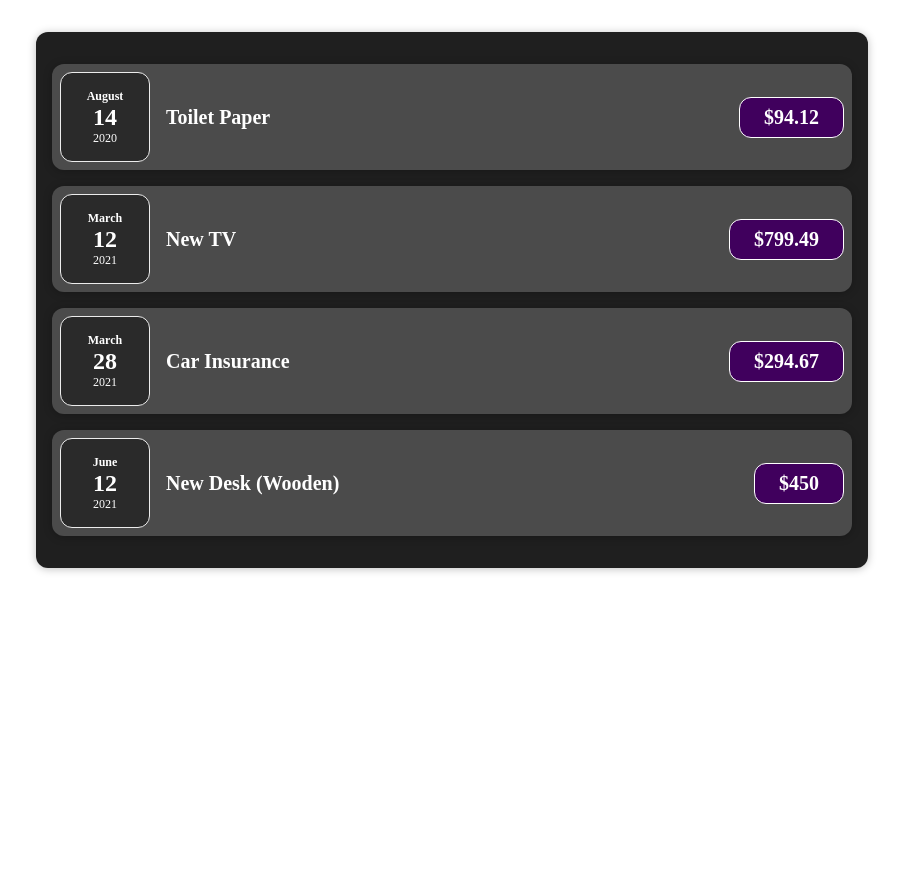
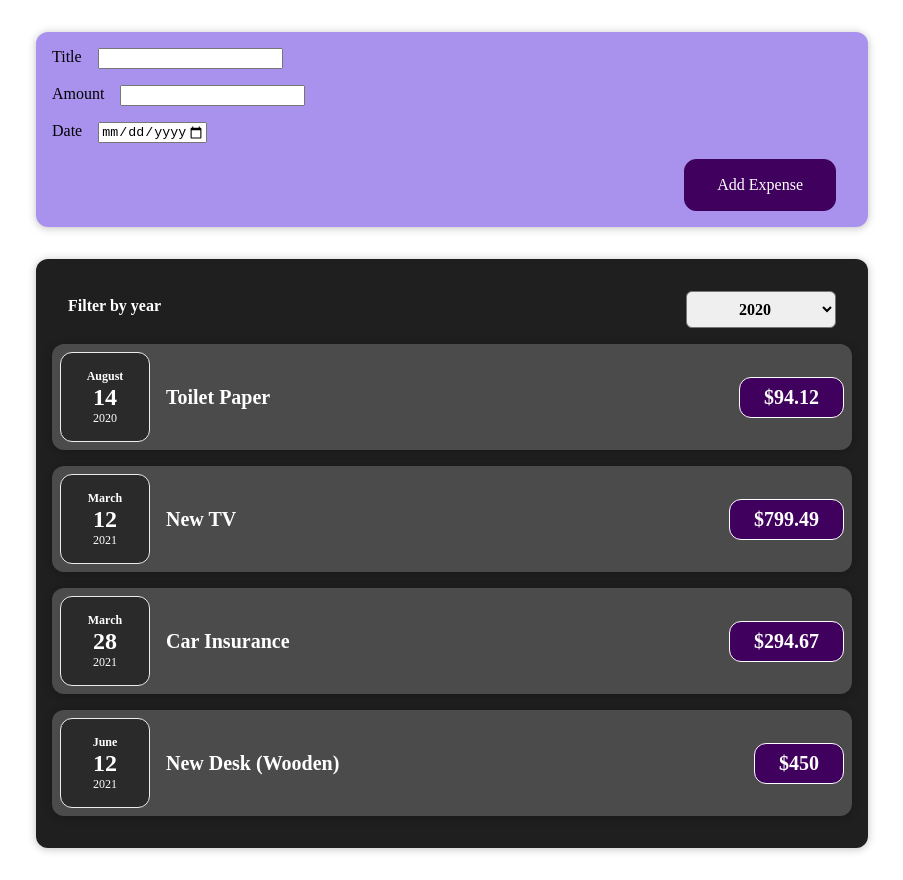
Before and after one commit to heteromeles/reactclass2, a React (Create React App) app: page / in a window 1280 px wide. Shown: the whole page, without its empty margins (188-1091 px from the left). Before the commit the page ends 800 px from the top, so only its background shows below. Built offline with nearby package versions, Linux system fonts and the light colour scheme.

Commit message:
Finished all Chapter 4 changes.

```diff
--- a/src/App.js
+++ b/src/App.js
@@ -1,4 +1,5 @@
 import Expenses from "./components/Expenses/Expenses";
+import NewExpense from "./components/NewExpense/NewExpense";
 
 const App = () => {
   const expenses = [
@@ -8,8 +9,13 @@
     { id: "e4", title: "New Desk (Wooden)", amount: 450, date: new Date(2021, 5, 12) },
   ];
 
+  const addExpenseHandler = (aNewExpense) => {
+    console.log(aNewExpense);
+  };
+
   return (
     <div className="App">
+      <NewExpense onAddExpense={addExpenseHandler} />
       <Expenses items={expenses} />
     </div>
   );
--- a/src/components/Expenses/Expenses.js
+++ b/src/components/Expenses/Expenses.js
@@ -1,15 +1,43 @@
+import { useState } from "react";
 import Card from "../UI/Card";
 import ExpenseItem from "./ExpenseItem";
 import "./Expenses.css";
+import ExpensesFilter from "./ExpensesFilter";
 
 const Expenses = (props) => {
+  const [year, setYearTo] = useState("2020");
+
+  const yearFilterChangeHandler = (aSelectedYear) => {
+    console.log("yearFilterChangeHandler says " + aSelectedYear);
+    setYearTo(aSelectedYear);
+  };
+
   return (
-    <Card className="expenses">
-      <ExpenseItem title={props.items[0].title} amount={props.items[0].amount} date={props.items[0].date}></ExpenseItem>
-      <ExpenseItem title={props.items[1].title} amount={props.items[1].amount} date={props.items[1].date}></ExpenseItem>
-      <ExpenseItem title={props.items[2].title} amount={props.items[2].amount} date={props.items[2].date}></ExpenseItem>
-      <ExpenseItem title={props.items[3].title} amount={props.items[3].amount} date={props.items[3].date}></ExpenseItem>
-    </Card>
+    <div>
+      <Card className="expenses">
+        <ExpensesFilter selectedYear={year} onYearFilterChange={yearFilterChangeHandler} />
+        <ExpenseItem
+          title={props.items[0].title}
+          amount={props.items[0].amount}
+          date={props.items[0].date}
+        ></ExpenseItem>
+        <ExpenseItem
+          title={props.items[1].title}
+          amount={props.items[1].amount}
+          date={props.items[1].date}
+        ></ExpenseItem>
+        <ExpenseItem
+          title={props.items[2].title}
+          amount={props.items[2].amount}
+          date={props.items[2].date}
+        ></ExpenseItem>
+        <ExpenseItem
+          title={props.items[3].title}
+          amount={props.items[3].amount}
+          date={props.items[3].date}
+        ></ExpenseItem>
+      </Card>
+    </div>
   );
 };
 
--- /dev/null
+++ b/src/components/Expenses/ExpensesFilter.css
@@ -0,0 +1,24 @@
+.expenses-filter {
+  color: white;
+  padding: 0 1rem;
+}
+
+.expenses-filter__control {
+  display: flex;
+  width: 100%;
+  align-items: center;
+  justify-content: space-between;
+  margin: 1rem 0;
+}
+
+.expenses-filter label {
+  font-weight: bold;
+  margin-bottom: 0.5rem;
+}
+
+.expenses-filter select {
+  font: inherit;
+  padding: 0.5rem 3rem;
+  font-weight: bold;
+  border-radius: 6px;
+}
--- /dev/null
+++ b/src/components/Expenses/ExpensesFilter.js
@@ -0,0 +1,23 @@
+import "./ExpensesFilter.css";
+
+const ExpensesFilter = (props) => {
+  const changeHandler = (event) => {
+    props.onYearFilterChange(event.target.value);
+  };
+
+  return (
+    <div className="expenses-filter">
+      <div className="expenses-filter__control">
+        <label>Filter by year</label>
+        <select value={props.selectedYear} onChange={changeHandler}>
+          <option value="2022">2022</option>
+          <option value="2021">2021</option>
+          <option value="2020">2020</option>
+          <option value="2019">2019</option>
+        </select>
+      </div>
+    </div>
+  );
+};
+
+export default ExpensesFilter;
--- /dev/null
+++ b/src/components/NewExpense/ExpenseForm.css
@@ -0,0 +1,26 @@
+.new-expense__controls {
+  display: flex;
+  flex-wrap: wrap;
+  gap: 1rem;
+  margin-bottom: 1rem;
+  text-align: left;
+}
+
+.new-expense__control label {
+  font-weight: bold;
+  margin-bottom: 0.5rem;
+  display: block;
+}
+
+.new-expense__control input {
+  font: inherit;
+  padding: 0.5rem;
+  border-radius: 6px;
+  border: 1px solid #ccc;
+  width: 20rem;
+  max-width: 100%;
+}
+
+.new-expense__actions {
+  text-align: right;
+}
--- /dev/null
+++ b/src/components/NewExpense/ExpenseForm.js
@@ -0,0 +1,55 @@
+import { useState } from "react";
+import "./ExpenseForm.css";
+
+const ExpenseForm = (props) => {
+  const [title, setTitle] = useState("");
+  const [amount, setAmount] = useState("");
+  const [date, setDate] = useState("");
+
+  const titleChangeHandler = (event) => {
+    setTitle(event.target.value);
+  };
+
+  const amountChangeHandler = (event) => {
+    setAmount(event.target.value);
+  };
+
+  const dateChangeHandler = (event) => {
+    setDate(event.target.value);
+  };
+
+  const submitHandler = (event) => {
+    event.preventDefault();
+    const expenseData = {
+      title: title,
+      amount: amount,
+      date: new Date(date),
+    };
+    props.onSaveExpense(expenseData);
+    setTitle("");
+    setAmount("");
+    setDate("");
+  };
+
+  return (
+    <form onSubmit={submitHandler}>
+      <div className="new-expense__controls">
+        <label>Title</label>
+        <input type="text" value={title} onChange={titleChangeHandler} />
+      </div>
+      <div className="new-expense__controls">
+        <label>Amount</label>
+        <input type="number" value={amount} min="0.1" step="0.1" onChange={amountChangeHandler} />
+      </div>
+      <div className="new-expense__controls">
+        <label>Date</label>
+        <input type="date" value={date} min="2019-01-01" max="2022-12-31" onChange={dateChangeHandler} />
+      </div>
+      <div className="new-expense__actions">
+        <button type="submit">Add Expense</button>
+      </div>
+    </form>
+  );
+};
+
+export default ExpenseForm;
--- /dev/null
+++ b/src/components/NewExpense/NewExpense.css
@@ -0,0 +1,38 @@
+.new-expense {
+  background-color: #a892ee;
+  padding: 1rem;
+  margin: 2rem auto;
+  width: 50rem;
+  max-width: 95%;
+  border-radius: 12px;
+  text-align: center;
+  box-shadow: 0 1px 8px rgba(0, 0, 0, 0.25);
+}
+
+.new-expense button {
+  font: inherit;
+  cursor: pointer;
+  padding: 1rem 2rem;
+  border: 1px solid #40005d;
+  background-color: #40005d;
+  color: white;
+  border-radius: 12px;
+  margin-right: 1rem;
+}
+
+.new-expense button:hover,
+.new-expense button:active {
+  background-color: #510674;
+  border-color: #510674;
+}
+
+.new-expense button.alternative {
+  color: #220131;
+  border-color: transparent;
+  background-color: transparent;
+}
+
+.new-expense button.alternative:hover,
+.new-expense button.alternative:active {
+  background-color: #ddb3f8;
+}
--- /dev/null
+++ b/src/components/NewExpense/NewExpense.js
@@ -0,0 +1,20 @@
+import ExpenseForm from "./ExpenseForm";
+import "./NewExpense.css";
+
+const NewExpense = (props) => {
+  const addExpenseHandler = (aNewExpense) => {
+    const theNewExpense = {
+      ...aNewExpense,
+      id: Math.random().toString(),
+    };
+    props.onAddExpense(theNewExpense);
+  };
+
+  return (
+    <div className="new-expense">
+      <ExpenseForm onSaveExpense={addExpenseHandler} />
+    </div>
+  );
+};
+
+export default NewExpense;
```
